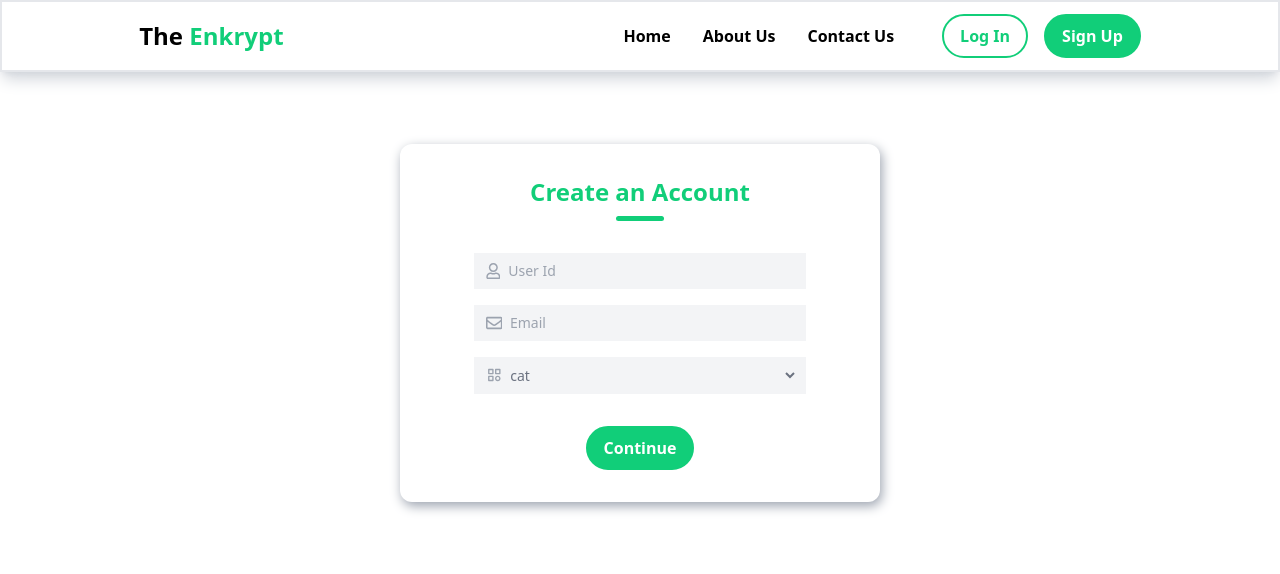
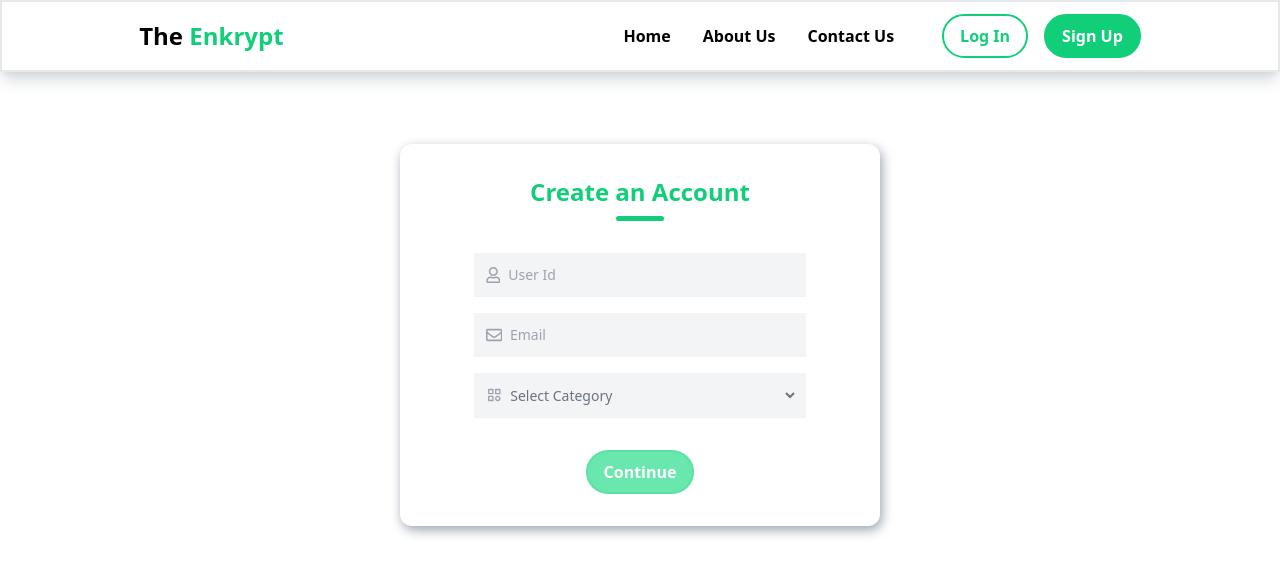
Before and after one commit to EnK-r-yPT/Front-End, a React (Create React App) app: page /signup in a window 1280 px wide. Shown: the top 574 px of the page. Built offline with nearby package versions, Linux system fonts and the light colour scheme.

Commit message:
added input verifications to the signUpInfo Component

```diff
--- a/src/Layout/Layout.jsx
+++ b/src/Layout/Layout.jsx
@@ -5,8 +5,8 @@ const Layout = (props) => {
   return (
     <React.Fragment>
       <Navbar />
-      <div className="w-11/12 md:w-10/12  lg:w-4/5 mx-auto max-w-[1440px] m-24">
-        <main className="">{props.children}</main>
+      <div className="w-11/12 md:w-10/12  lg:w-4/5 max-w-[1440px] m-24 mx-auto">
+        <main className=" justify-center items-center">{props.children}</main>
       </div>
     </React.Fragment>
   );
--- /dev/null
+++ b/src/components/Button/Button.component.jsx
@@ -0,0 +1,14 @@
+import React from "react";
+
+const Button = ({ children, className, ...props }) => {
+  return (
+    <button
+      className={`px-4 py-2 border-2 border-[color:var(--color-primary)]  rounded-full font-semibold  ${className}`}
+      {...props}
+    >
+      {children}
+    </button>
+  );
+};
+
+export default Button;
--- a/src/components/SignUp /SingUpInfo.component.jsx
+++ b/src/components/SignUp /SingUpInfo.component.jsx
@@ -1,38 +1,146 @@
-import React from "react";
+import React, { useEffect } from "react";
 import { FaRegEnvelope, FaRegUser } from "react-icons/fa";
 import { BiCategory } from "react-icons/bi";
+import useInput from "../../hooks/useInput.hook";
+import useSelect from "../../hooks/useSelect.hook";
 
-const categories = ["cat", "dog", "lion", "wolf", "tiger"];
+const categories = ["Cat", "Dog", "Lion", "Wolf", "Tiger"];
 
-const SingUpInfo = () => {
+const SingUpInfo = ({ formData, setFormData, setIsFormValid }) => {
+  const {
+    value: enteredUserId,
+    isValid: enteredUserIdIsValid,
+    hasError: userIdInputHasError,
+    valueChangeHandler: userIdChangeHandler,
+    inputBlurHandler: userIdBlurHandler,
+  } = useInput((value) => value.trim() !== "", formData, setFormData, "userId");
+
+  const {
+    value: enteredEmail,
+    isValid: enteredEmailIsValid,
+    hasError: emailInputHasError,
+    valueChangeHandler: emailChangeHandler,
+    inputBlurHandler: emailBlurHandler,
+  } = useInput((value) => value.includes("@"), formData, setFormData, "email");
+
+  const {
+    optionSelected: selectedCategory,
+    isValid: selectedCategoryIsValid,
+    hasError: selectedCategoryHasError,
+    valueChangeHandler: categoryChangeHandler,
+    inputBlurHandler: categoryBlurHandler,
+  } = useSelect(formData, setFormData);
+
+  useEffect(() => {
+    if (
+      enteredEmailIsValid &&
+      enteredUserIdIsValid &&
+      selectedCategoryIsValid
+    ) {
+      setIsFormValid(true);
+    } else {
+      setIsFormValid(false);
+    }
+  }, [
+    enteredEmailIsValid,
+    enteredUserIdIsValid,
+    selectedCategoryIsValid,
+    setIsFormValid,
+  ]);
+
+  const invalidInput = "bg-red-100";
+
+  const invalidContainer = " border border-red-400 bg-red-100 py-2";
+
   const categoryList = categories.map((category) => {
-    return <option value={category} className="bg-gray-100" key={category}>{category}</option>;
+    return (
+      <option value={category} className="bg-gray-100" key={category}>
+        {category}
+      </option>
+    );
   });
+
   return (
     <div className="flex flex-col gap-4 mt-8">
-      <div className="flex items-center bg-gray-100 p-2">
+      <div>
+        <div
+          className={`flex items-center bg-gray-100 px-2 py-3 ${
+            userIdInputHasError ? invalidContainer : ""
+          }`}
+        >
           <FaRegUser className="text-gray-400  mx-1" />
           <input
             name="userId"
-          className="bg-gray-100 ml-1 outline-none text-gray-500 text-sm w-full"
+            className={` bg-gray-100 ml-1 outline-none text-gray-500 text-sm w-full ${
+              userIdInputHasError ? invalidInput : ""
+            }`}
             type="text"
             placeholder="User Id"
+            onChange={userIdChangeHandler}
+            onBlur={userIdBlurHandler}
+            value={enteredUserId}
           />
         </div>
-      <div className="flex items-center bg-gray-100 p-2">
+        {userIdInputHasError && (
+          <p className="text-red-400 text-sm text-left py-1">
+            User Id must not be empty.
+          </p>
+        )}
+      </div>
+
+      <div className="">
+        <div
+          className={`flex items-center bg-gray-100 px-2 py-3 ${
+            emailInputHasError ? invalidContainer : ""
+          }`}
+        >
           <FaRegEnvelope className="text-gray-400 text-lg  mx-1" />
           <input
             name="userId"
-          className="bg-gray-100 ml-1 outline-none text-gray-500 text-sm w-full"
+            className={` bg-gray-100 ml-1 outline-none text-gray-500 text-sm w-full ${
+              emailInputHasError ? invalidInput : ""
+            }`}
             type="text"
             placeholder="Email"
+            onChange={emailChangeHandler}
+            onBlur={emailBlurHandler}
+            value={enteredEmail}
           />
         </div>
-      <div className="flex items-center bg-gray-100 p-2">
+        {emailInputHasError && (
+          <p className="text-red-400 text-sm text-left py-1">
+            Please enter a valid email.
+          </p>
+        )}
+      </div>
+
+      <div className="">
+        <div
+          className={`flex items-center  bg-gray-100 px-2 py-3 ${
+            selectedCategoryHasError ? invalidContainer : ""
+          }`}
+        >
           <BiCategory className="text-gray-400 text-lg mx-1" />
-        <select name="category" className="text-gray-500 bg-gray-100 text-sm w-full outline-none">
+          <select
+            name="category"
+            className={`text-gray-500 bg-gray-100 text-sm w-full outline-none cursor-context-menu ${
+              selectedCategoryHasError ? invalidInput : ""
+            }`}
+            onChange={categoryChangeHandler}
+            onBlur={categoryBlurHandler}
+            value={selectedCategory}
+          >
+            <option value="" className="bg-gray-100 " key="">
+              Select Category
+            </option>
             {categoryList}
           </select>
+        </div>
+        {selectedCategoryHasError && (
+          <p className="text-red-400 text-sm text-left py-1">
+            Please select a category.
+          </p>
+        )}
       </div>
     </div>
   );
--- /dev/null
+++ b/src/hooks/useInput.hook.jsx
@@ -0,0 +1,43 @@
+import { useEffect, useState } from "react";
+
+const useInput = (validateValue, formData, setFormData, name) => {
+  const [enteredValue, setEnteredValue] = useState(formData[name]);
+  const [isTouched, setIsTouched] = useState(false);
+
+  const valueIsValid = validateValue(enteredValue);
+  const hasError = !valueIsValid && isTouched;
+
+  useEffect(() => {
+    setFormData((formData) => {
+      return {
+        ...formData,
+        [name]: enteredValue,
+      };
+    });
+  }, [enteredValue,name,setFormData]);
+
+  const valueChangeHandler = (event) => {
+    setEnteredValue(event.target.value);
+  };
+
+  const inputBlurHandler = (event) => {
+    setIsTouched(true);
+  };
+
+  const reset = () => {
+    setEnteredValue("");
+    setIsTouched(false);
+  };
+
+  return {
+    value: enteredValue,
+    isValid: valueIsValid,
+    hasError,
+    valueChangeHandler,
+    inputBlurHandler,
+    reset,
+    setEnteredValue,
+  };
+};
+
+export default useInput;
--- /dev/null
+++ b/src/hooks/useSelect.hook.jsx
@@ -0,0 +1,48 @@
+import React, { useEffect, useState } from "react";
+
+const useSelect = (formData, setFormData) => {
+  const [selected, setSelected] = useState(formData.category);
+  const [isTouched, setIsTouched] = useState(false);
+
+  useEffect(() => {
+    setFormData((formData) => {
+      return {
+        ...formData,
+        category: selected,
+      };
+    });
+  }, [selected, setFormData]);
+
+  let valueIsValid = true;
+
+  if (selected === "") {
+    valueIsValid = false;
+  }
+
+  const hasError = !valueIsValid && isTouched;
+
+  const valueChangeHandler = (event) => {
+    setSelected(event.target.value);
+  };
+
+  const inputBlurHandler = (event) => {
+    setIsTouched(true);
+  };
+
+  const reset = () => {
+    setSelected("");
+    setIsTouched(false);
+  };
+
+  return {
+    optionSelected: selected,
+    isValid: valueIsValid,
+    hasError,
+    valueChangeHandler,
+    inputBlurHandler,
+    reset,
+    setSelected,
+  };
+};
+
+export default useSelect;
--- a/src/index.css
+++ b/src/index.css
@@ -9,3 +9,22 @@
   --secondary-text-color: #7d7d7d;
   --tertiary-text-color: #141f1d;
 }
+
+.btn-base {
+  @apply bg-[color:var(--color-primary)] text-white hover:bg-white hover:text-[color:var(--color-primary)];
+}
+
+.btn-inverted {
+  @apply bg-white text-[color:var(--color-primary)] hover:bg-[color:var(--color-primary)] hover:text-white;
+}
+
+button:disabled{
+  background: hsla(153, 73%, 61%, 0.871);
+  border-color: hsla(153, 73%, 61%, 0.871);
+  cursor: not-allowed;
+}
+
+button:disabled:hover{
+  background: hsla(153, 73%, 61%, 0.871);
+  color: white;
+}
--- a/src/pages/SignUp.page.jsx
+++ b/src/pages/SignUp.page.jsx
@@ -1,9 +1,12 @@
 import React, { useState } from "react";
+import Button from "../components/Button/Button.component";
+
 import ImageSelect from "../components/SignUp /ImageSelect.component";
 import SingUpInfo from "../components/SignUp /SingUpInfo.component";
 
 const SignUp = () => {
   const [step, setStep] = useState(false);
+  const [isFormValid, setIsFormValid] = useState(false);
   const [formData, setFormData] = useState({
     userId: "",
     email: "",
@@ -13,48 +16,59 @@ const SignUp = () => {
 
   const BodyDisplay = () => {
     if (step === false) {
-      return <SingUpInfo  />;
+      return (
+        <SingUpInfo
+          formData={formData}
+          setFormData={setFormData}
+          setIsFormValid={setIsFormValid}
+        />
+      );
     }
     return <ImageSelect />;
   };
 
   const togglePageHandler = () => {
+    if (!isFormValid) {
+      return;
+    }
     setStep((step) => !step);
   };
+
+  const buttonTitle = !isFormValid ? "Fill The Form Correctly!" : "";
 
   const FooterDisplay = () => {
     if (step === false) {
       return (
-        <button
+        <Button
           type="button"
           onClick={togglePageHandler}
-          className="px-4 py-2 border-2 border-[color:var(--color-primary)] bg-[color:var(--color-primary)] text-white rounded-full font-semibold hover:bg-white hover:text-[color:var(--color-primary)]"
+          className="btn-base"
+          disabled={!isFormValid}
+          title={buttonTitle}
         >
           Continue
-        </button>
+        </Button>
       );
     }
     return (
       <React.Fragment>
-        <button
+        <Button
           type="button"
           onClick={togglePageHandler}
-          className="px-4 py-2 border-2 border-[color:var(--color-primary)] bg-white text-[color:var(--color-primary)] rounded-full font-semibold hover:bg-[color:var(--color-primary)] hover:text-white"
+          className="btn-inverted"
         >
           Back
-        </button>
-        <button
-          type="submit"
-          className="px-4 py-2 border-2 border-[color:var(--color-primary)] bg-[color:var(--color-primary)] text-white rounded-full font-semibold hover:bg-white hover:text-[color:var(--color-primary)]"
-        >
+        </Button>
+
+        <Button type="submit" className="btn-base">
           Submit
-        </button>
+        </Button>
       </React.Fragment>
     );
   };
 
   return (
-    <div className="mt-32 mx-12 md:mt-36 bg-white shadow-[2px_4px_12px_rgba(0,0,0,0.2)] max-w-[480px] md:mx-auto shadow-gray-400 rounded-xl p-8">
+    <div className="mt-32 mx-auto md:mt-36 bg-white shadow-[2px_4px_12px_rgba(0,0,0,0.2)] max-w-[480px] md:mx-auto shadow-gray-400 rounded-xl p-8">
       <form action="" className="w-4/5 mx-auto">
         <div className="header flex flex-col items-center justify-center">
           <h1 className="text-[color:var(--color-primary)] text-2xl font-semibold mb-2">
```
Also changed, not shown: src/Layout/Navbar.jsx (+9 -10 lines). Lines whose indentation alone changed are shown as unchanged.
